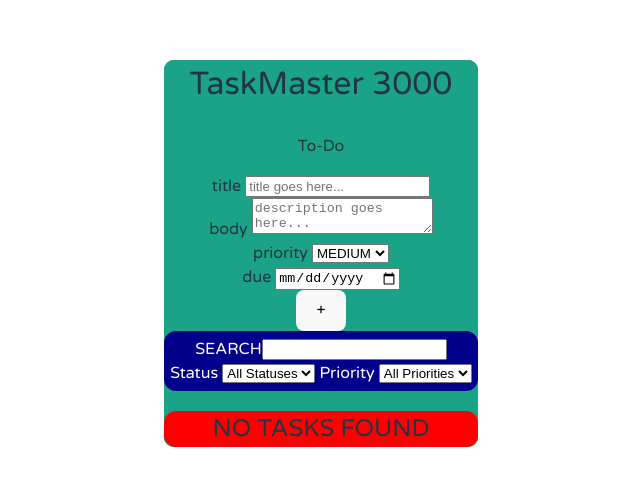
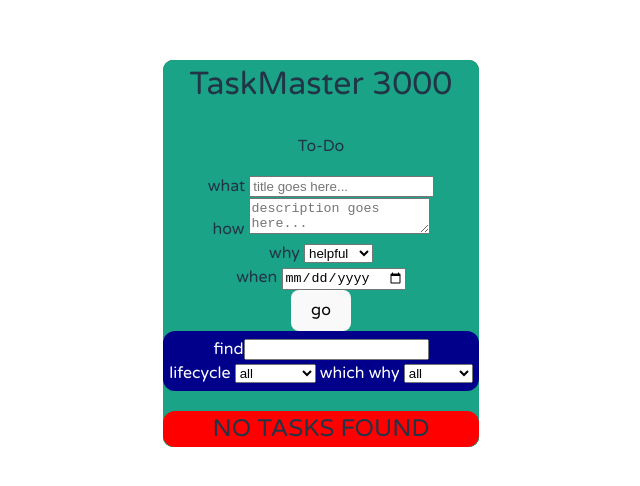
Before and after one commit to PDTayl888/module-9-sba, a React (Vite) app in the folder task-dashboard/: page / in a window 1280 px wide. Shown: the part 150-636 px from the top of the page, without its empty margins (319-959 px from the left). Built offline with nearby package versions, Linux system fonts and the light colour scheme.

Commit message:
theme choices

```diff
--- a/task-dashboard/src/components/TaskFilter/TaskFilter.tsx
+++ b/task-dashboard/src/components/TaskFilter/TaskFilter.tsx
@@ -12,7 +12,7 @@ export const TaskFilter = ({ filter, onFilterChange }: TaskFilterProps) => {
       }}
     >
       <div>
-        <label>SEARCH</label>
+        <label>find</label>
         <input
           type="text"
           value={filter.search}
@@ -20,26 +20,26 @@ export const TaskFilter = ({ filter, onFilterChange }: TaskFilterProps) => {
         />
       </div>
 
-      <label>Status </label>
+      <label>lifecycle </label>
       <select
         name="status-filter"
         onChange={(e) => onFilterChange({ status: e.target.value as any })}
       >
-        <option value="all">All Statuses</option>
-        <option value="pending">Pending</option>
-        <option value="in-progress">In Progress</option>
-        <option value="completed">Completed</option>
+        <option value="all">all</option>
+        <option value="pending">seed</option>
+        <option value="in-progress">bloom</option>
+        <option value="completed">harvested</option>
       </select>
 
-      <label> Priority </label>
+      <label> which why </label>
       <select
         name="priority-filter"
         onChange={(e) => onFilterChange({ priority: e.target.value as any })}
       >
-        <option value="all">All Priorities</option>
-        <option value="high">High</option>
-        <option value="medium">Medium</option>
-        <option value="low">Low</option>
+        <option value="all">all</option>
+        <option value="high">crucial</option>
+        <option value="medium">helpful</option>
+        <option value="low">optional</option>
       </select>
     </div>
   );
--- a/task-dashboard/src/components/TaskForm/TaskForm.tsx
+++ b/task-dashboard/src/components/TaskForm/TaskForm.tsx
@@ -34,7 +34,7 @@ export const TaskForm = ({ addTask }: TaskFormProps) => {
       <p>To-Do</p>
 
       <div>
-        <label htmlFor="title">title </label>
+        <label htmlFor="title">what </label>
         <input
           placeholder="title goes here..."
           value={title}
@@ -44,7 +44,7 @@ export const TaskForm = ({ addTask }: TaskFormProps) => {
       </div>
 
       <div>
-        <label htmlFor="description">body </label>
+        <label htmlFor="description">how </label>
         <textarea
           placeholder="description goes here..."
           value={description}
@@ -53,16 +53,16 @@ export const TaskForm = ({ addTask }: TaskFormProps) => {
       </div>
 
       <div>
-        <label htmlFor="priority">priority </label>
+        <label htmlFor="priority">why </label>
         <select value={priority} onChange={(e) => setPriority(e.target.value)}>
-          <option value="low">LOW</option>
-          <option value="medium">MEDIUM</option>
-          <option value="high">HIGH</option>
+          <option value="low">optional</option>
+          <option value="medium">helpful</option>
+          <option value="high">crucial</option>
         </select>
       </div>
 
       <div>
-        <label htmlFor="due-date">due </label>
+        <label htmlFor="due-date">when </label>
         <input
           placeholder="choose due date"
           value={dueDate}
@@ -71,7 +71,7 @@ export const TaskForm = ({ addTask }: TaskFormProps) => {
         />
       </div>
 
-      <button type="submit">+</button>
+      <button type="submit">go</button>
     </form>
   );
 };
```
